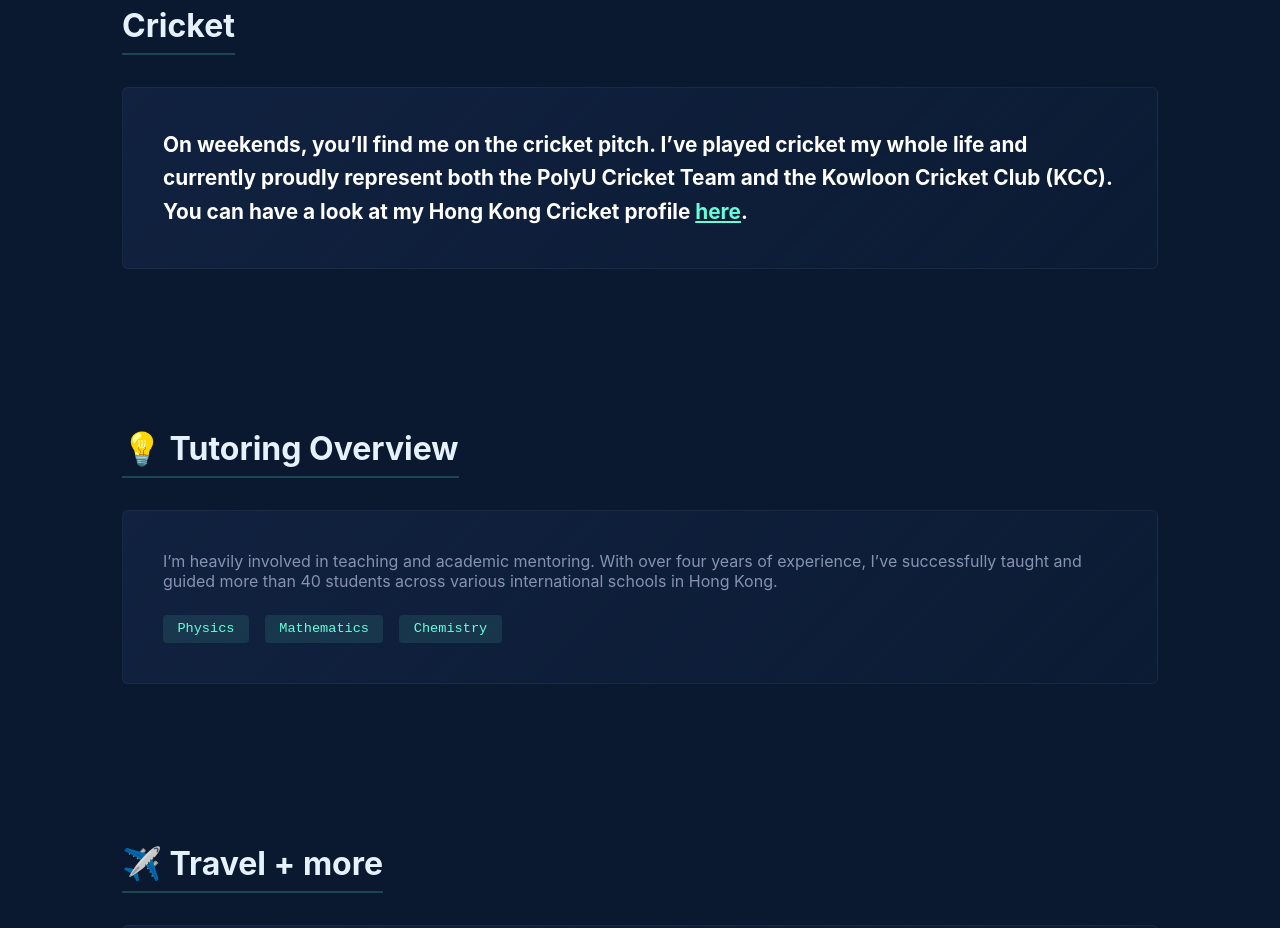
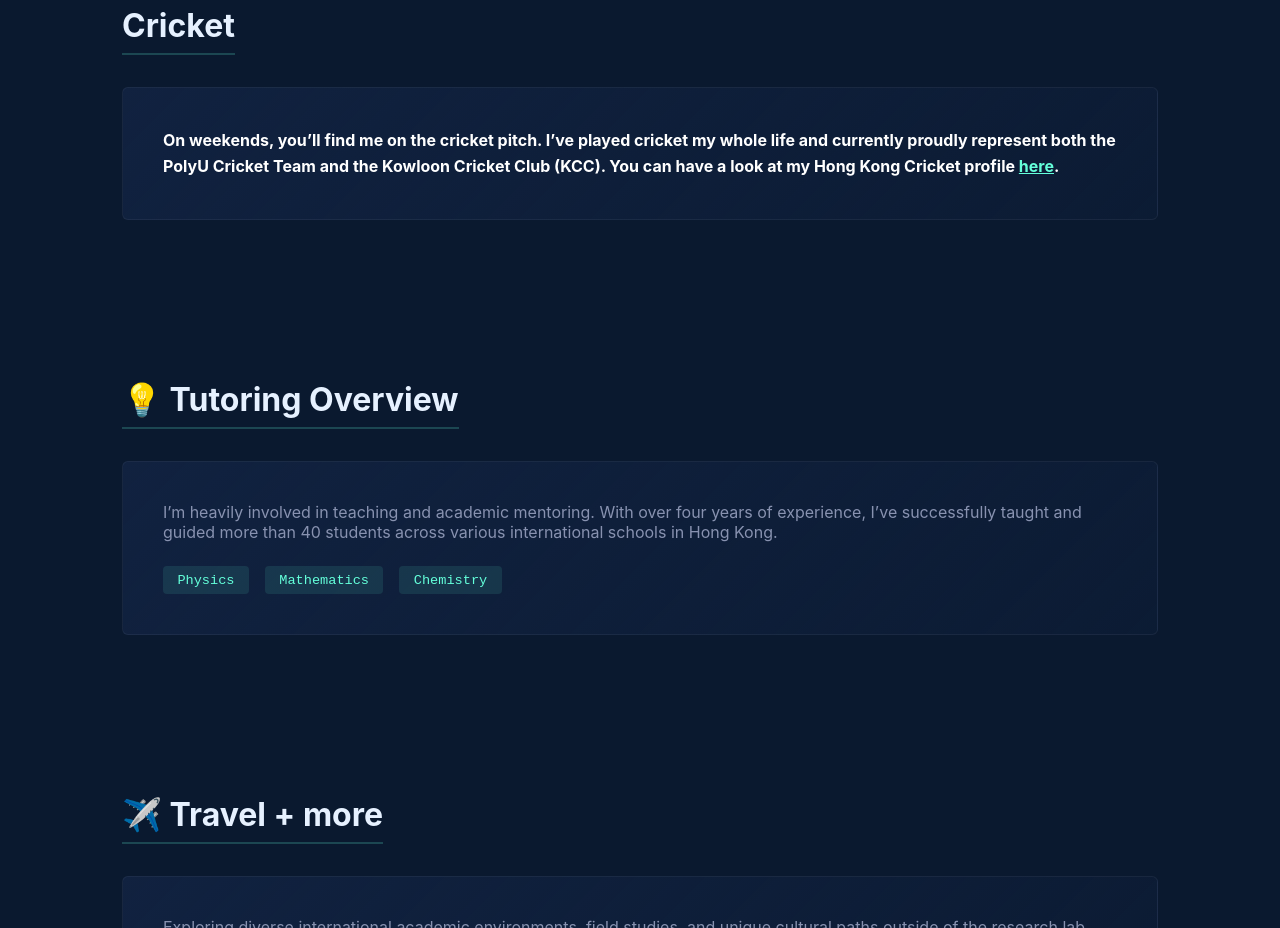
Before and after one commit to amanyoosuf/amanyoosuf.github.io, a React (Create React App) app: page / in a window 1280 px wide. Shown: the part 5240-6168 px from the top of the page. Built offline with nearby package versions, Linux system fonts and the light colour scheme.

Commit message:
Update Home.js

```diff
--- a/src/components/Home.js
+++ b/src/components/Home.js
@@ -268,8 +268,8 @@ function Home() {
                 <div className='content-wrapper'>
                     <h2>Cricket</h2>
                     <div className='athletics-profile-card'>
-                        <p style={{ fontSize: '1.3rem', fontWeight: 'bold', lineHeight: '1.6', color: '#ffffff' }}>
-                            On weekends, you’ll find me on the cricket pitch. I’ve played cricket my whole life and currently proudly represent both the <strong>PolyU Cricket Team</strong> and the <strong>Kowloon Cricket Club (KCC)</strong>. You can have a look at my Hong Kong Cricket profile <a href="https://cricclubs.com/CricketHongKong/viewPlayer.do?playerId=6589217&clubId=1105594" target="_blank" rel="noreferrer" style={{ color: '#64ffda', textDecoration: 'underline', fontWeight: 'bold' }}>here</a>.
+                        <p style={{ fontSize: '1.0rem', fontWeight: 'bold', lineHeight: '1.6', color: '#ffffff' }}>
+                            On weekends, you’ll find me on the cricket pitch. I’ve played cricket my whole life and currently proudly represent both the PolyU Cricket Team and the Kowloon Cricket Club (KCC). You can have a look at my Hong Kong Cricket profile <a href="https://cricclubs.com/CricketHongKong/viewPlayer.do?playerId=6589217&clubId=1105594" target="_blank" rel="noreferrer" style={{ color: '#64ffda', textDecoration: 'underline', fontWeight: 'bold' }}>here</a>.
                         </p>
                     </div>
                 </div>
```
